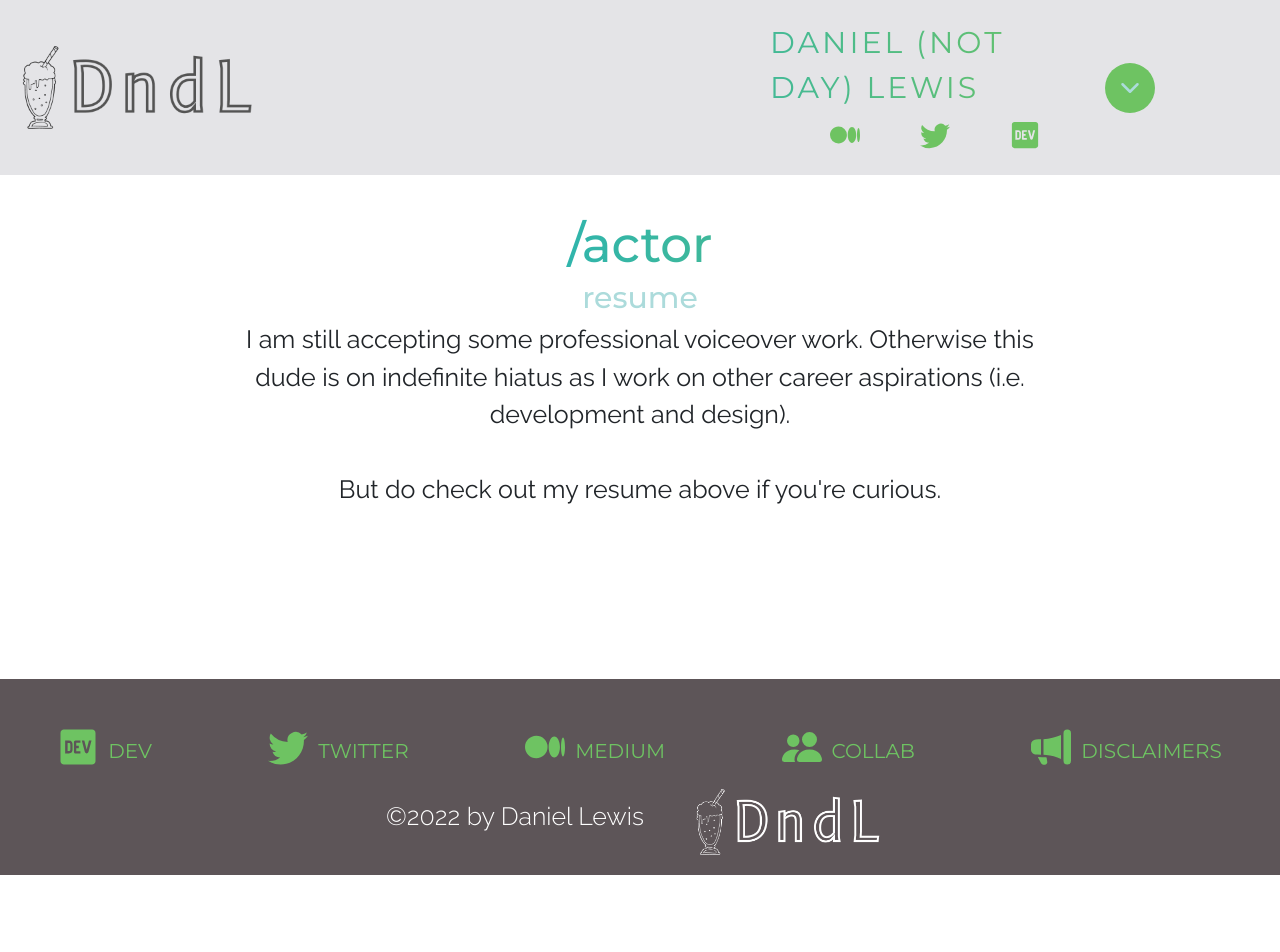
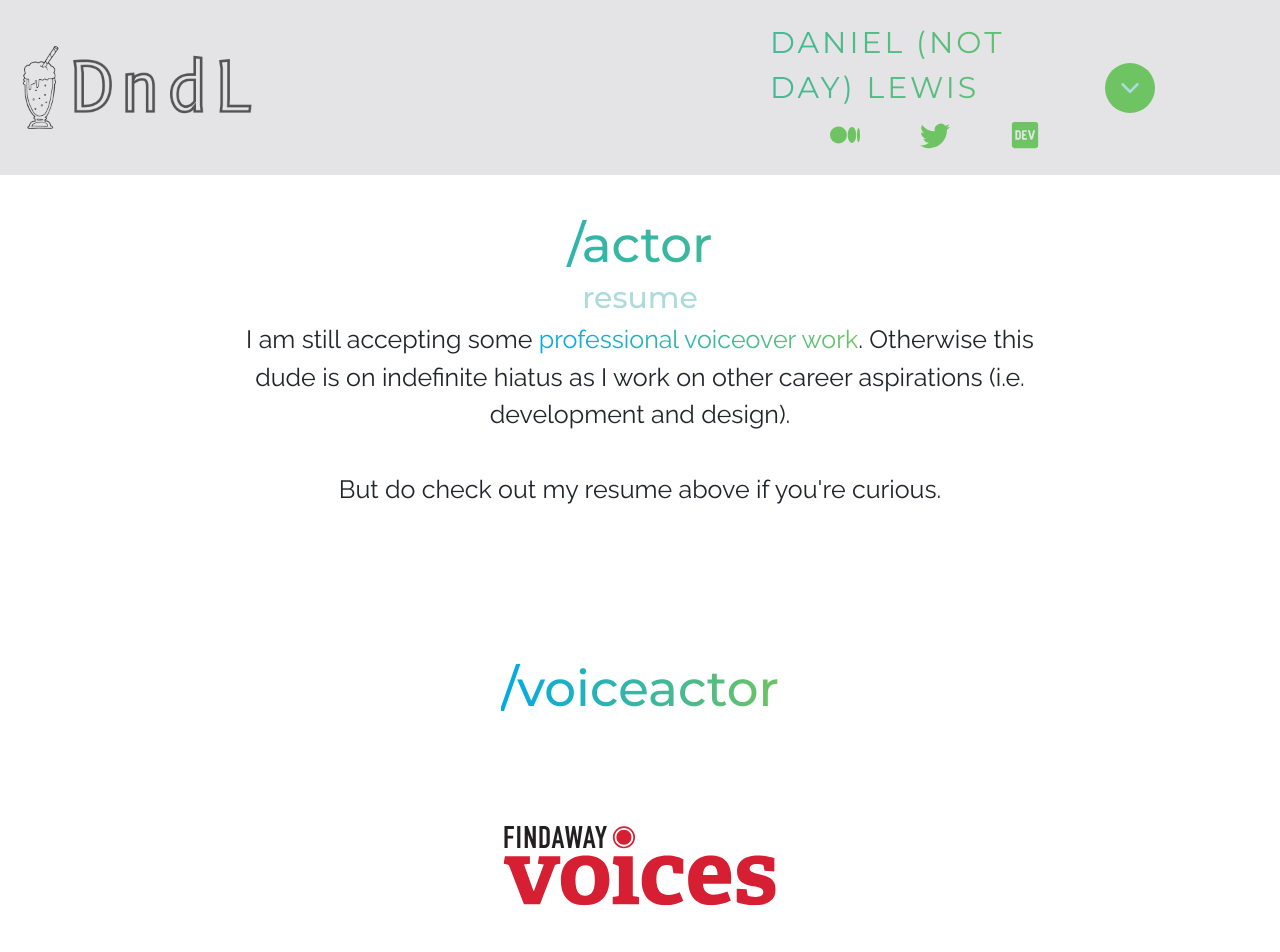
Before and after one commit to kondaguey/dndlme, a React (Create React App) app: page /actor in a window 1280 px wide. Shown: the top 952 px of the page. Before the commit the page ends 875 px from the top, so only its background shows below. Built offline with nearby package versions, Linux system fonts and the light colour scheme.

Commit message:
add findway

```diff
--- a/public/sass/pages/_actor.scss
+++ b/public/sass/pages/_actor.scss
@@ -14,9 +14,8 @@
     text-align: center;
 
     &-title {
-     h1{
-
-     }
+      h1 {
+      }
     }
 
     &-resume {
@@ -47,8 +46,24 @@
     text-align: center;
     font-weight: 400 !important;
     margin-bottom: 15rem;
+    a {
+      @include themeGradient;
+    }
     @include respond(mobile-port) {
       padding: 5rem 0 0 0;
     }
   }
+
+  &__voiceactor {
+    grid-column: 2 / 4;
+    justify-self: center;
+    text-align: center;
+    a {
+      cursor: pointer;
+    }
+    img {
+      margin: 10rem 0;
+      animation: shake 3s infinite;
+    }
+  }
 }
--- a/src/App.css
+++ b/src/App.css
@@ -930,10 +930,27 @@ p {
   font-weight: 400 !important;
   margin-bottom: 15rem;
 }
+.actor__paragraph a {
+  background-image: linear-gradient(to right, #01aae4, #6ec362);
+  -webkit-background-clip: text;
+  color: transparent;
+}
 @media only screen and (max-width: 27em) {
   .actor__paragraph {
     padding: 5rem 0 0 0;
   }
+}
+.actor__voiceactor {
+  grid-column: 2/4;
+  justify-self: center;
+  text-align: center;
+}
+.actor__voiceactor a {
+  cursor: pointer;
+}
+.actor__voiceactor img {
+  margin: 10rem 0;
+  animation: shake 3s infinite;
 }
 
 .copy {
--- a/src/pages/Actor.jsx
+++ b/src/pages/Actor.jsx
@@ -3,18 +3,36 @@ import React from "react";
 function Actor() {
   return (
     <div className="actor">
-
-
-
       <div className="actor__header">
-        <div className="actor__header-title"><h1>/actor</h1></div>
-        <span><a className="actor__header-resume" href="./media/ActorResume.pdf" target="_blank"><h2>resume</h2></a></span>
+        <div className="actor__header-title">
+          <h1>/actor</h1>
+        </div>
+        <span>
+          <a
+            className="actor__header-resume"
+            href="./media/ActorResume.pdf"
+            target="_blank"
+          >
+            <h2>resume</h2>
+          </a>
+        </span>
       </div>
 
       <p className="actor__paragraph">
-        I am still accepting some professional voiceover work. Otherwise this dude is on indefinite hiatus as I work on other career aspirations (i.e. development and design). <br /><br />But do check out my resume above if you're curious. {" "}
+        I am still accepting some{" "}
+        <a href="#voiceactor">professional voiceover work</a>. Otherwise this
+        dude is on indefinite hiatus as I work on other career aspirations (i.e.
+        development and design). <br />
+        <br />
+        But do check out my resume above if you're curious.{" "}
       </p>
 
+      <div className="actor__voiceactor" id="voiceactor">
+        <h1>/voiceactor</h1>
+        <a href="https://my.findawayvoices.com/narrator/dndl?reviewer=7641" target="_blank">
+          <img src="img/findaway.svg" alt="findaway voices profile" />
+        </a>
+      </div>
     </div>
   );
 }
```
Also changed, not shown: public/img/findaway.svg (added), 1 other file (tests, documents, lock files or other folders).
